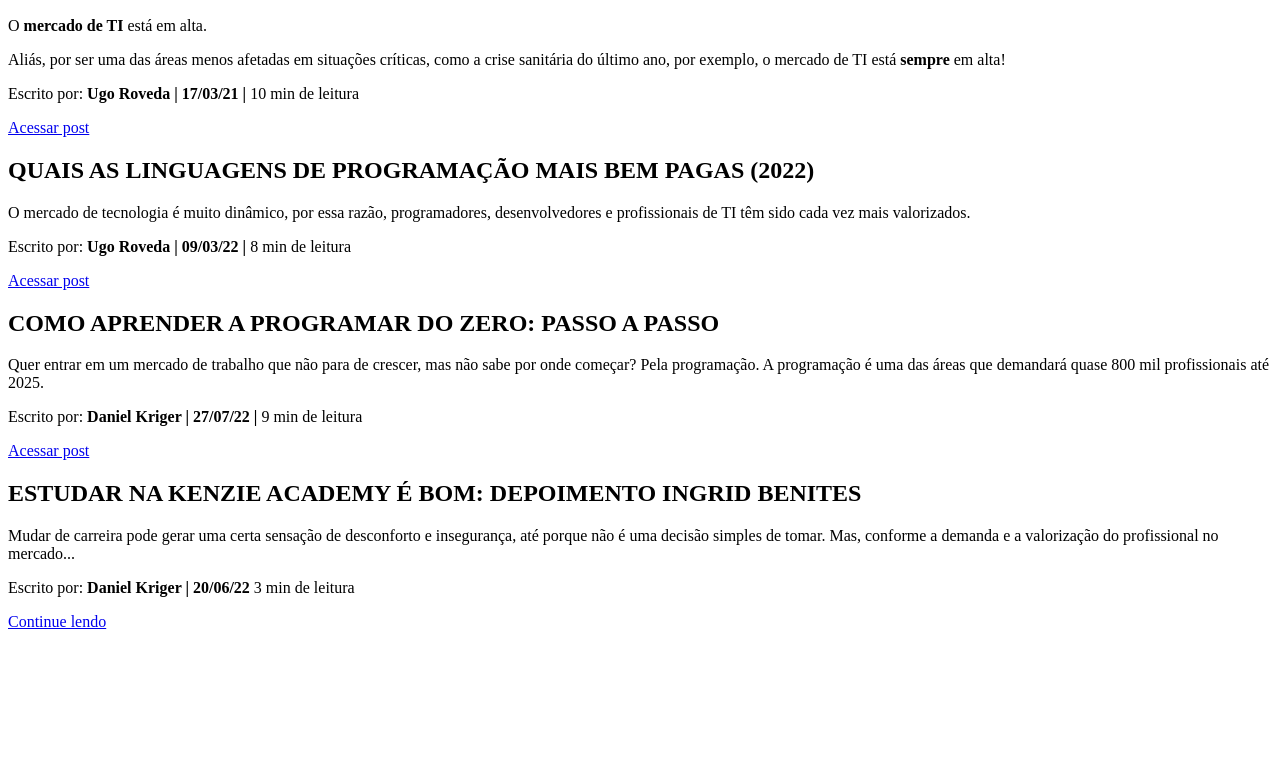
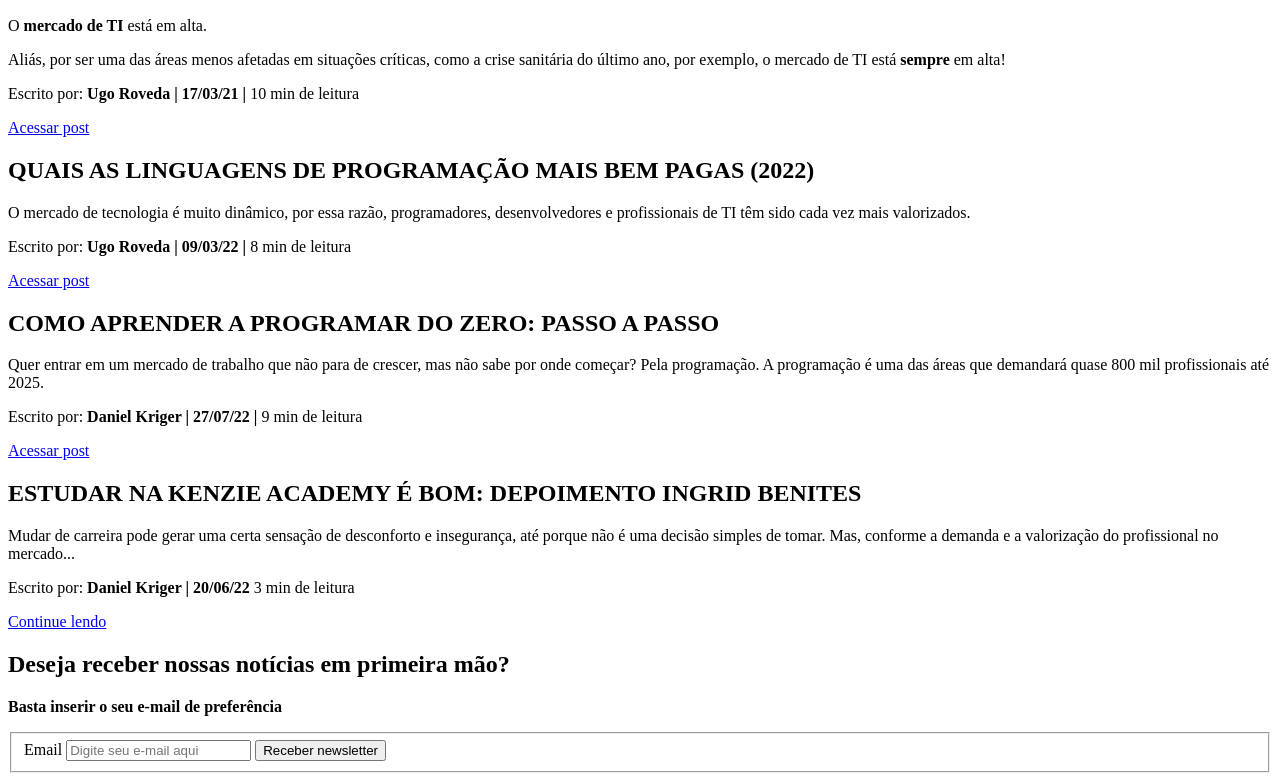
Before and after one commit to Criscode96/Blog-da-Kenzie, a plain HTML site: page index.html in a window 1280 px wide. Shown: the part 110-891 px from the top of the page. Before the commit the page ends 800 px from the top, so only its background shows below. Drawn offline with Linux system fonts and the light colour scheme.

Commit message:
formulario de email

```diff
--- a/index.html
+++ b/index.html
@@ -6,6 +6,7 @@
     <meta http-equiv="X-UA-Compatible" content="IE=edge">
     <meta name="viewport" content="width=device-width, initial-scale=1.0">
     <title>Blog Kenzie Academy Brasil</title>
+    <link rel="icon" href="favicon.jpeg">
 </head>
  <body>
 
@@ -37,8 +38,18 @@
                 <p>Escrito por: <b> Daniel Kriger | 20/06/22 </b>3 min de leitura</p>
                 <a href="https://kenzie.com.br/blog/depoimento-ingrid-benites/">Continue lendo</a>
         </article>
-
     </main>
+    <section>
+        <h2>Deseja receber nossas notícias em primeira mão?</h2>
+            <p><b>Basta inserir o seu e-mail de preferência</b></p>
+        <form>
+            <fieldset>
+                <label for="email">Email</label>
+                <input type="text" id="email" name="email" placeholder="Digite seu e-mail aqui" required="true">
+                <button type="submit">Receber newsletter</button>
+             </fieldset>
+        </form>
+    </section>
 
 
 </body>
```
Also changed, not shown: favicon.jpeg (added).
